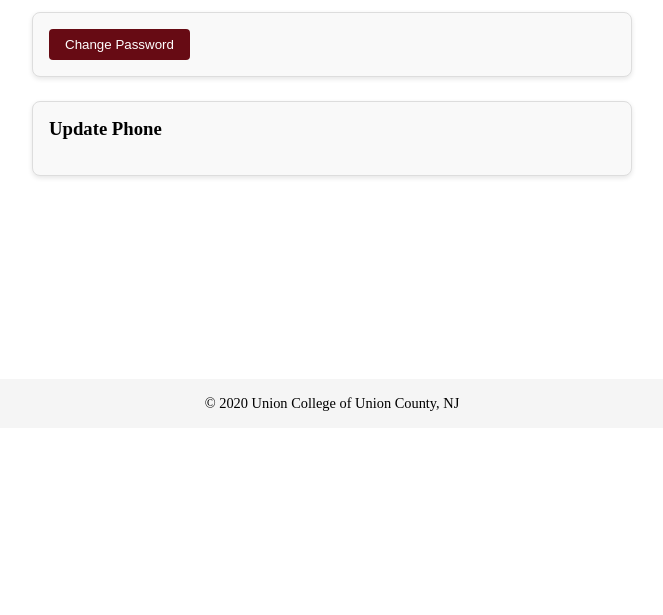
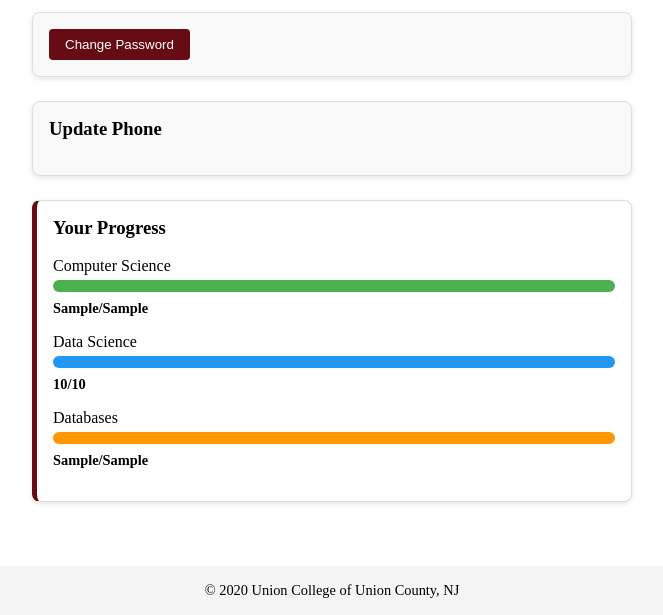
Before and after one commit to Emilio-Vasquez/Students-Technical-Questions-App, a Flask app: template app/templates/account_settings.html in a window 1280 px wide. Shown: the part 372-987 px from the top of the page, without its empty margins (308-971 px from the left). Before the commit the page ends 783 px from the top, so only its background shows below. Run offline with Flask 3, Linux system fonts and the light colour scheme; the template is opened without the code that fills it: most values are stand-ins (such as "Sample title", 1, 10 or a date in 2020); some libraries are stand-ins or nearby versions.

Commit message:
updated account settings to include progress bar, updated database queries, made a migration file, added a settings.json to disable certain warnings, updated config file and init file, and updated routing file

```diff
--- a/app/__init__.py
+++ b/app/__init__.py
@@ -1,10 +1,9 @@
 from flask import Flask
 from .routes import main
+from config import Config
 
 def create_app():
     app = Flask(__name__)
-
-    app.secret_key = "MySecretKeyIsDog2025"  ## Not sure what to put just yet so I just put gibberish
+    app.config.from_object(Config)
     app.register_blueprint(main)
-
     return app
--- a/app/static/css/ucnj_style.css
+++ b/app/static/css/ucnj_style.css
@@ -592,6 +592,48 @@ body {
     background-color: #8c1420;
 }
 
+/* Progress styling */
+.progress-card {
+    background-color: #ffffff;
+    border-left: 5px solid #670b14;
+    padding: 1rem;
+}
+
+.progress-category {
+    margin-bottom: 1rem;
+}
+
+.progress-bar {
+    width: 100%;
+    background-color: #e0e0e0;
+    height: 12px;
+    border-radius: 6px;
+    overflow: hidden;
+    margin-top: 0.3rem;
+    margin-bottom: 0.3rem;
+}
+
+.progress-fill {
+    height: 100%;
+    transition: width 0.5s ease;
+}
+
+.cs-fill {
+    background-color: #4CAF50; /* green */
+}
+.ds-fill {
+    background-color: #2196F3; /* blue */
+}
+.db-fill {
+    background-color: #FF9800; /* orange */
+}
+
+.progress-count {
+    font-weight: bold;
+    font-size: 0.9rem;
+    display: inline-block;
+    margin-top: 0.2rem;
+}
 
 /* This is the home page styling: */
 .home-hero {
--- a/app/templates/account_settings.html
+++ b/app/templates/account_settings.html
@@ -50,6 +50,33 @@
             <button type="submit" name="action" value="update_phone">Save Phone Number</button>
         </form>
     </div>
+
+    <div class="account-card progress-card">
+        <h3>Your Progress</h3>
+        <div class="progress-category">
+            <span>Computer Science</span>
+            <div class="progress-bar">
+                <div class="progress-fill cs-fill" style="width: {{ (progress.cs_completed / totals.cs * 100) if totals.cs else 0 }}%"></div>
+            </div>
+            <span class="progress-count">{{ progress.cs_completed }}/{{ totals.cs }}</span>
+        </div>
+        <div class="progress-category">
+            <span>Data Science</span>
+            <div class="progress-bar">
+                <div class="progress-fill ds-fill"
+                    style="width: {{ ((progress.cs_completed + progress.db_completed) / (totals.cs + totals.db) * 100) if (totals.cs + totals.db) else 0 }}%">
+                </div>
+            </div>
+            <span class="progress-count">{{ progress.cs_completed + progress.db_completed }}/{{ totals.cs + totals.db }}</span>
+        </div>
+        <div class="progress-category">
+            <span>Databases</span>
+            <div class="progress-bar">
+                <div class="progress-fill db-fill" style="width: {{ (progress.db_completed / totals.db * 100) if totals.db else 0 }}%"></div>
+            </div>
+            <span class="progress-count">{{ progress.db_completed }}/{{ totals.db }}</span>
+        </div>
+    </div>
 </div>
 
 <script src="{{ url_for('static', filename='js/account_settings.js') }}"></script>
--- a/app/templates/base.html
+++ b/app/templates/base.html
@@ -6,6 +6,12 @@
     <meta name="viewport" content="width=device-width, initial-scale=1.0">
     <link rel="icon" type="image/x-icon" href="{{ url_for('static', filename='images/favicon.ico') }}"> <!-- This is UCNJ's favicon -->
     <link rel="stylesheet" href="{{ url_for('static', filename='css/ucnj_style.css')}}">
+    <!-- CodeMirror 5 -->
+    <link rel="stylesheet" href="https://cdnjs.cloudflare.com/ajax/libs/codemirror/5.65.16/codemirror.min.css">
+    <link rel="stylesheet" href="https://cdnjs.cloudflare.com/ajax/libs/codemirror/5.65.16/theme/monokai.min.css">
+    <script src="https://cdnjs.cloudflare.com/ajax/libs/codemirror/5.65.16/codemirror.min.js"></script>
+    <script src="https://cdnjs.cloudflare.com/ajax/libs/codemirror/5.65.16/mode/python/python.min.js"></script>
+    <script src="https://cdnjs.cloudflare.com/ajax/libs/codemirror/5.65.16/mode/sql/sql.min.js"></script> <!-- This and the one above are to make the code editer box that we have, stylish -->
 </head>
 <body>
     <header>
```
Also changed, not shown: app/account_settings.py (+41 -20 lines), app/routes.py (+28 -7 lines), app/scripts/migrate_questions.py (added, +44 -0 lines), app/sql_evaluator.py (+7 -12 lines), app/static/js/code_editor.js (added, +52 -0 lines), app/templates/question_detail.html (+18 -2 lines), app/user_submissions.py (+11 -2 lines), README.md.
